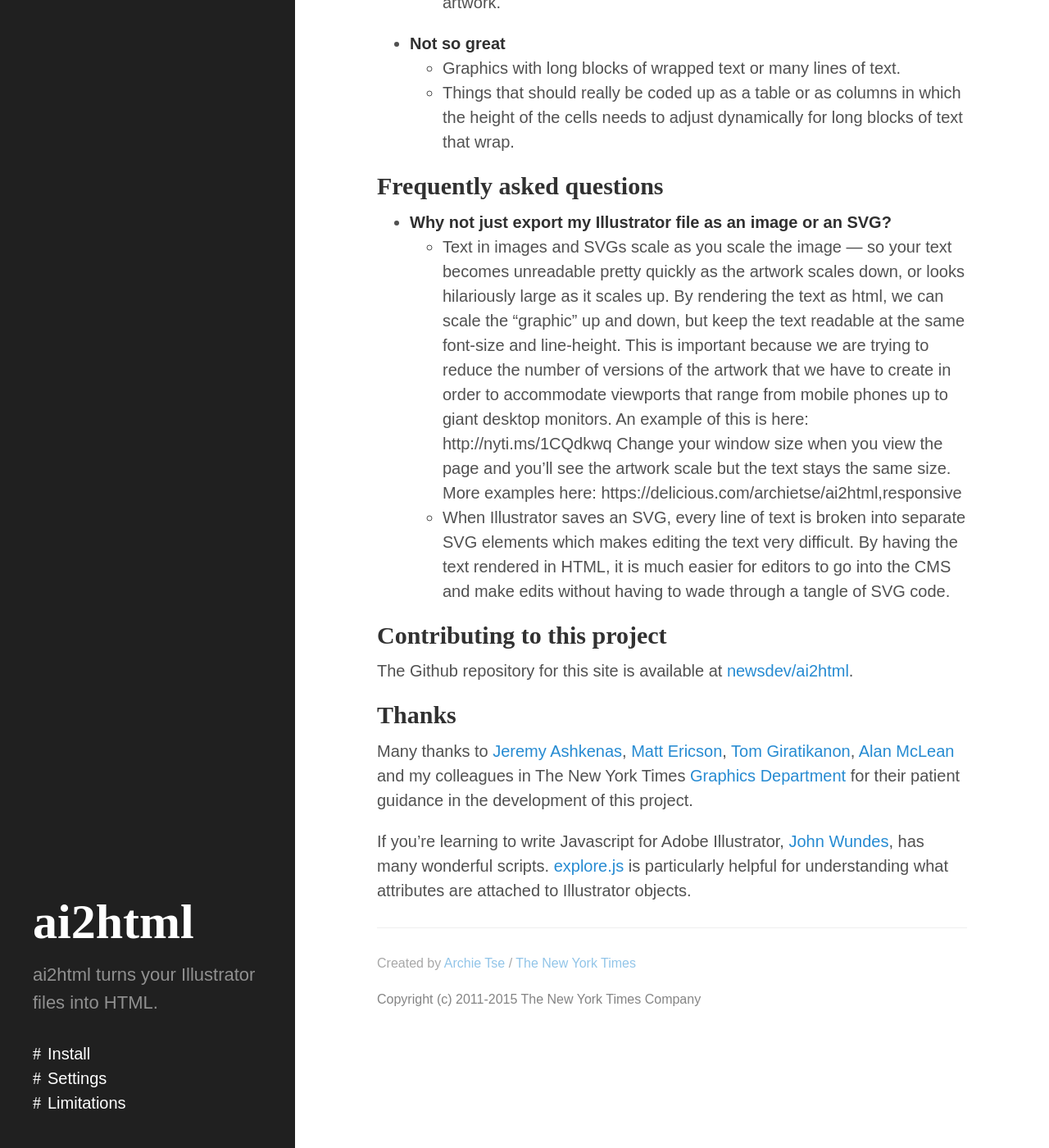
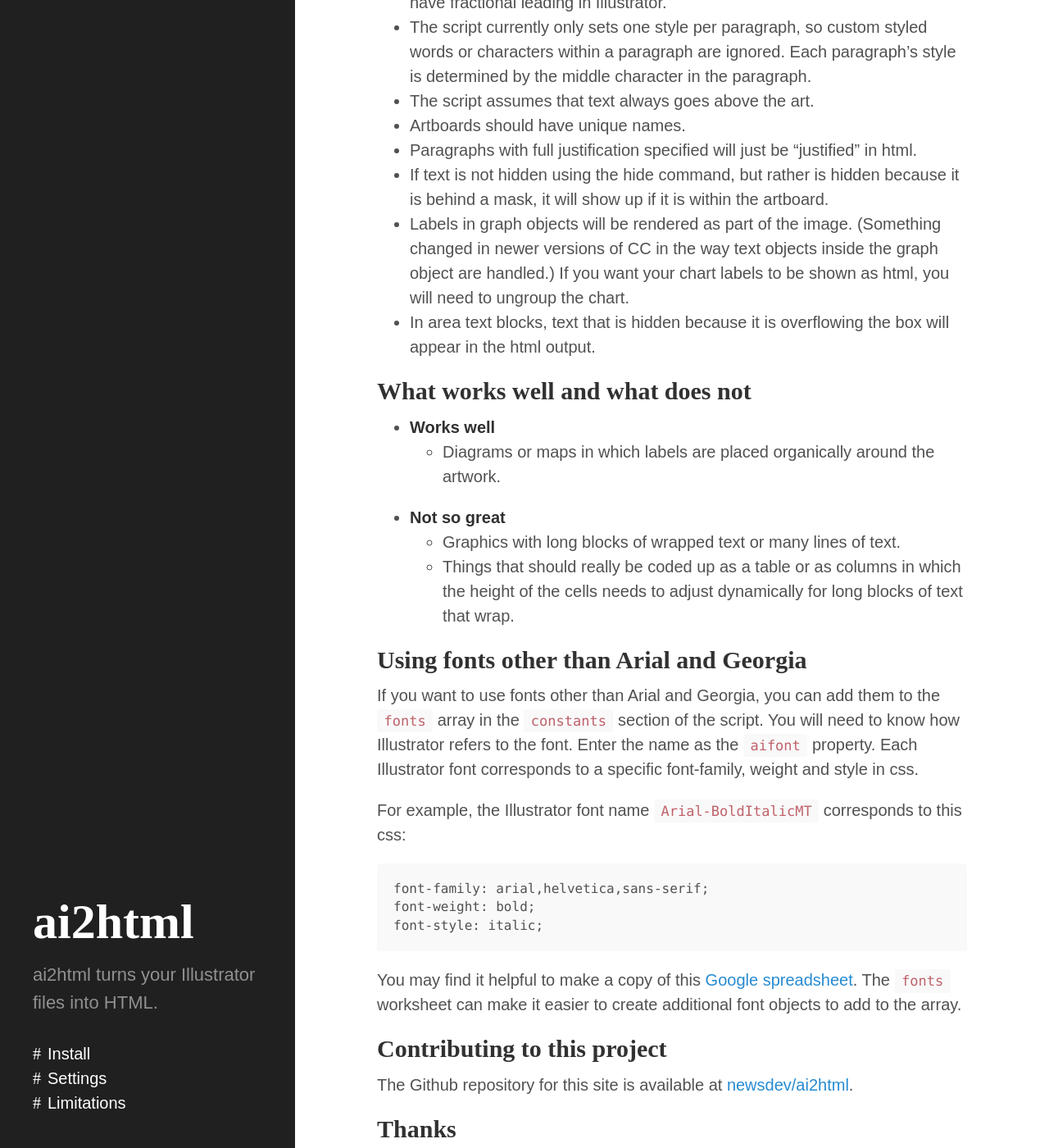
Before and after one commit to newsdev/ai2html, a Jekyll site: the page built from index.md, in a window 1280 px wide and 1400 px high, scrolled down 11478 px. Shown: the whole window at 82% size. Built offline with Jekyll 4.4.1, drawn with Linux system fonts in a browser that asks for light colours; Markdown is read by kramdown in place of the engine named in the settings; some of the changed text lies outside the part shown.

Commit message:
Sync README.md in master branch to index.md in gh-pages

````diff
--- a/index.md
+++ b/index.md
@@ -13,13 +13,14 @@
 
 - [How to install ai2html](#how-to-install-ai2html)
 - [How to use ai2html](#how-to-use-ai2html)
+- [Frequently asked questions](#frequently-asked-questions)
 - [Settings](#settings)
 - [Point text vs. area text](#point-text-vs-area-text)
 - [Which attributes are converted to html and css](#which-attributes-are-converted-to-html-and-css)
 - [How does ai2html work](#how-does-ai2html-work)
 - [Limitations](#limitations)
 - [What works well and what does not](#what-works-well-and-what-does-not)
-- [Frequently asked questions](#frequently-asked-questions)
+- [Using fonts other than Arial and Georgia](#using-fonts-other-than-arial-and-georgia)
 
 
 ## How to install ai2html
@@ -40,6 +41,13 @@
   - Use Arial or Georgia unless you have added your own fonts to the `fonts` array in the script.
 2. Run the script by choosing: `File > Scripts > ai2html`
 3. Go to the folder containing your Illustrator file. Inside will be a folder called `ai2html-output`. Open the html files in your browser to preview your output.
+
+
+## Frequently asked questions
+
+- **Why not just export my Illustrator file as an image or an SVG?**
+  - Text in images and SVGs scale as you scale the image — so your text becomes unreadable pretty quickly as the artwork scales down, or looks hilariously large as it scales up. By rendering the text as html, we can scale the “graphic” up and down, but keep the text readable at the same font-size and line-height. This is important because we are trying to reduce the number of versions of the artwork that we have to create in order to accommodate viewports that range from mobile phones up to giant desktop monitors. An example of this is here: http://nyti.ms/1CQdkwq Change your window size when you view the page and you'll see the artwork scale but the text stays the same size. More examples here: https://delicious.com/archietse/ai2html,responsive
+  - When Illustrator saves an SVG, every line of text is broken into separate SVG elements which makes editing the text very difficult. By having the text rendered in HTML, it is much easier for editors to go into the CMS and make edits without having to wade through a tangle of SVG code.
 
 
 ## Settings
@@ -256,11 +264,18 @@
   - Things that should really be coded up as a table or as columns in which the height of the cells needs to adjust dynamically for long blocks of text that wrap.
 
 
-## Frequently asked questions
+## Using fonts other than Arial and Georgia
 
-- **Why not just export my Illustrator file as an image or an SVG?**
-  - Text in images and SVGs scale as you scale the image — so your text becomes unreadable pretty quickly as the artwork scales down, or looks hilariously large as it scales up. By rendering the text as html, we can scale the “graphic” up and down, but keep the text readable at the same font-size and line-height. This is important because we are trying to reduce the number of versions of the artwork that we have to create in order to accommodate viewports that range from mobile phones up to giant desktop monitors. An example of this is here: http://nyti.ms/1CQdkwq Change your window size when you view the page and you'll see the artwork scale but the text stays the same size. More examples here: https://delicious.com/archietse/ai2html,responsive
-  - When Illustrator saves an SVG, every line of text is broken into separate SVG elements which makes editing the text very difficult. By having the text rendered in HTML, it is much easier for editors to go into the CMS and make edits without having to wade through a tangle of SVG code.
+If you want to use fonts other than Arial and Georgia, you can add them to the `fonts` array in the `constants` section of the script. You will need to know how Illustrator refers to the font. Enter the name as the `aifont` property. Each Illustrator font corresponds to a specific font-family, weight and style in css.
+
+For example, the Illustrator font name `Arial-BoldItalicMT` corresponds to this css:
+```
+font-family: arial,helvetica,sans-serif;
+font-weight: bold;
+font-style: italic;
+```
+
+You may find it helpful to make a copy of this [Google spreadsheet](http://bit.ly/1BP86RH). The `fonts` worksheet can make it easier to create additional font objects to add to the array.
 
 
 ## Contributing to this project
````
